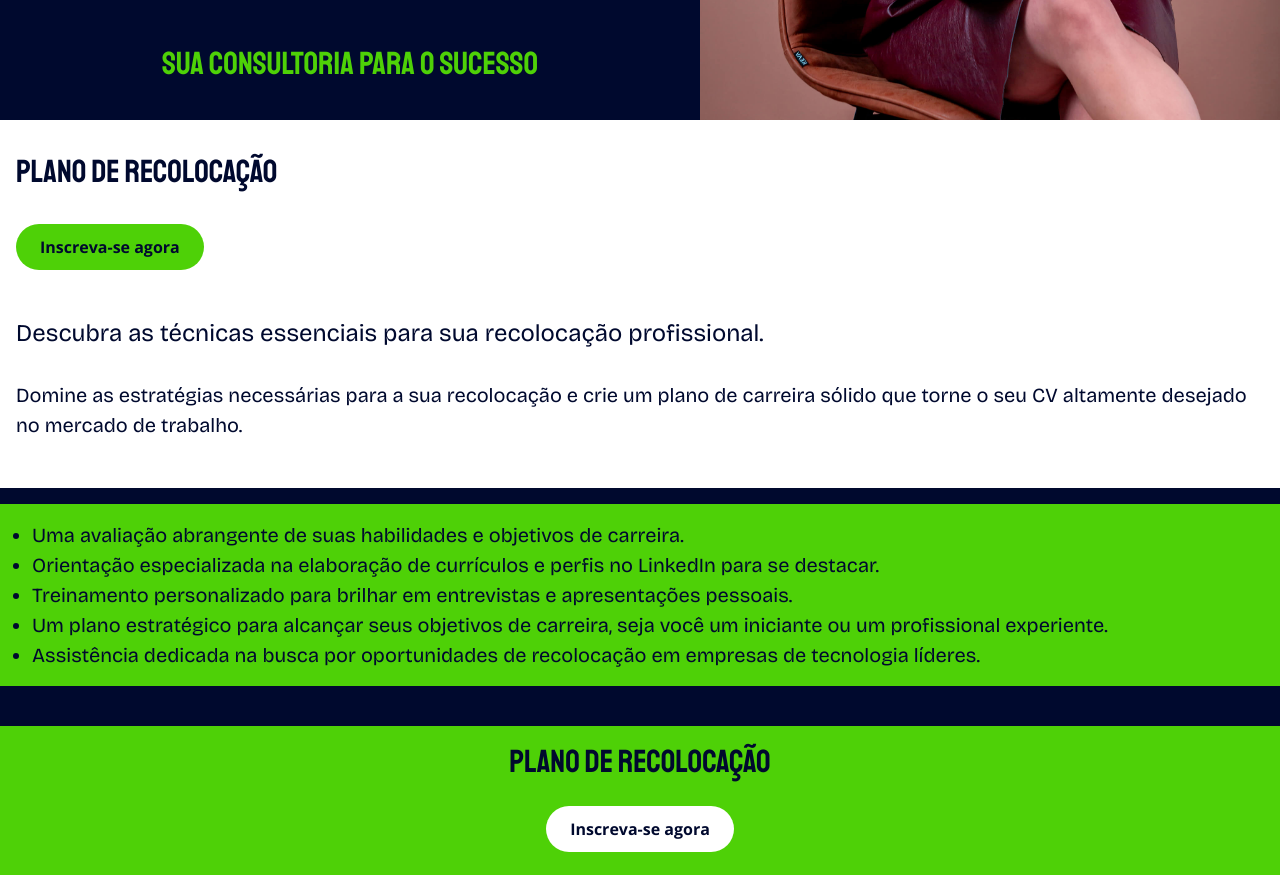
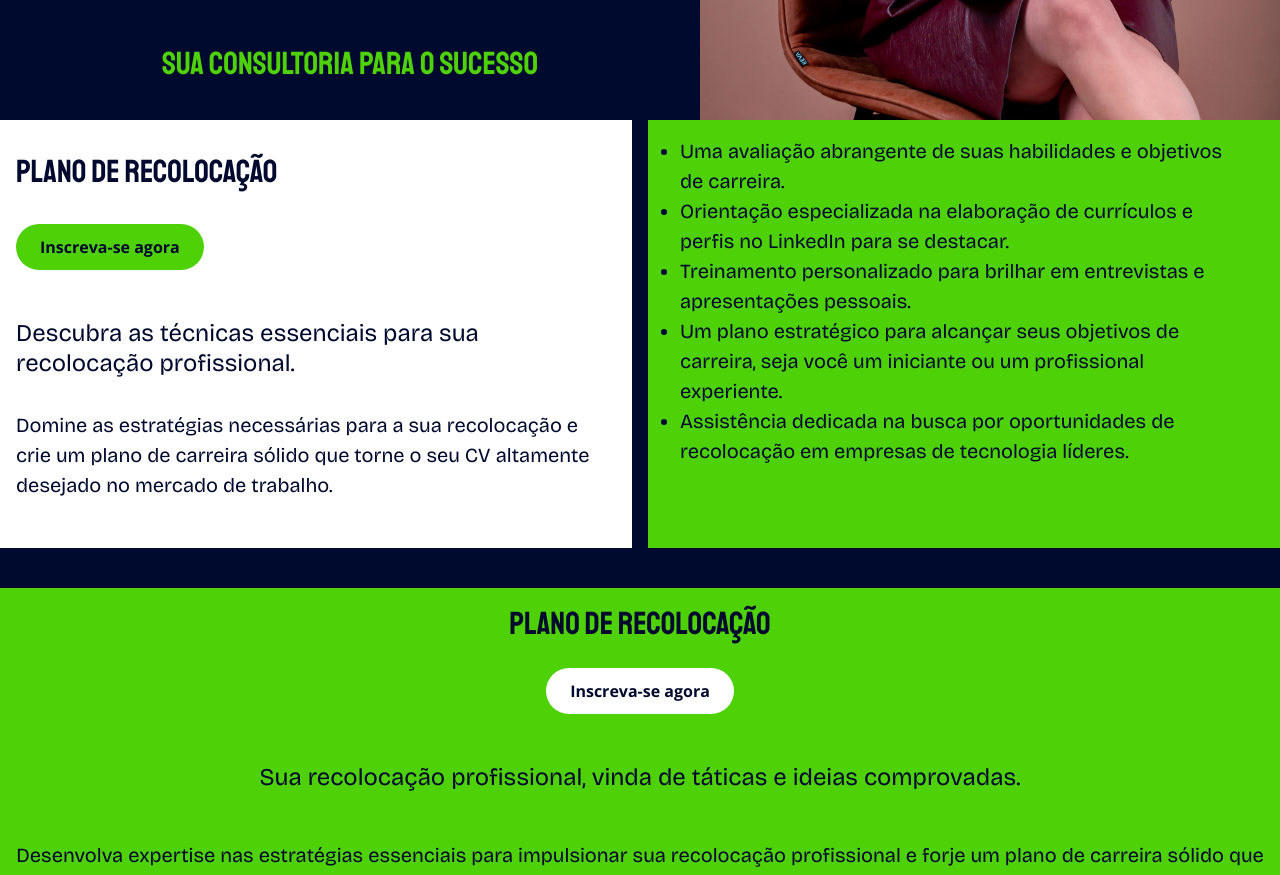
Before and after one commit to natanielporto/rafagil, a React (Vite) app: page / in a window 1280 px wide. Shown: the part 680-1555 px from the top of the page. Built offline with nearby package versions, Linux system fonts and the light colour scheme.

Commit message:
fix: Grid template on relocation slice

```diff
--- a/src/components/RealocationSlice/styles.ts
+++ b/src/components/RealocationSlice/styles.ts
@@ -2,10 +2,10 @@ import styled from "styled-components";
 
 export const RelocationContainer = styled.div`
     display: grid;
-    grid-template-rows: 1fr;
+    grid-template-columns: 1fr;
 
     @media screen and (min-width: 768px) {
-      grid-template-columns: 1fr;
+      grid-template-columns: 1fr 1fr;
       gap: 1rem;
     }
 `;
```
